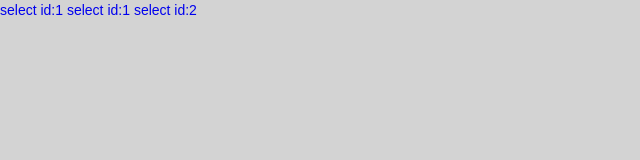
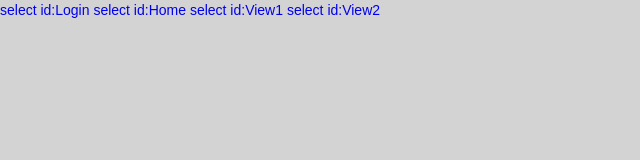
Before and after one commit to pjhhhj/Sample201, a website: page www/index.html in a window 1280 px wide. Shown: the whole page, without its empty margins (0-640 px from the left). Drawn offline with Linux system fonts and the light colour scheme.

Commit message:
Index -> Login page

```diff
--- a/www/index.html
+++ b/www/index.html
@@ -23,9 +23,10 @@
 <!--<li ng-class="{active: isActive('/')}" class="active"><a href="#/">Home</a></li>-->
 <!--<div ng-view></div>-->
 
-<a href="#/Login">select id:1</a>
-<a href="#/View1">select id:1</a>
-<a href="#/View2">select id:2</a><br />
+<a href="#/Login">select id:Login</a>
+<a href="#/Home">select id:Home</a>
+<a href="#/View1">select id:View1</a>
+<a href="#/View2">select id:View2</a><br />
 
 <div data-ui-view=""></div>
 
--- a/www/js/app.js
+++ b/www/js/app.js
@@ -27,7 +27,7 @@ define(['angularAMD', 'angular-route', 'uiRouter'], function (angularAMD) {
         .state("default", angularAMD.route({
           url: "/{id}",
             templateUrl: function($stateParams){
-            return $stateParams.id + '.view.html';
+              return $stateParams.id + '.view.html';
           },
           resolve: {
             loadController: ['$q', '$stateParams',
@@ -51,7 +51,7 @@ define(['angularAMD', 'angular-route', 'uiRouter'], function (angularAMD) {
         }));
 
       $urlRouterProvider
-        .otherwise("/Home");
+        .otherwise("/Login");
     }
   ]);
 
```
